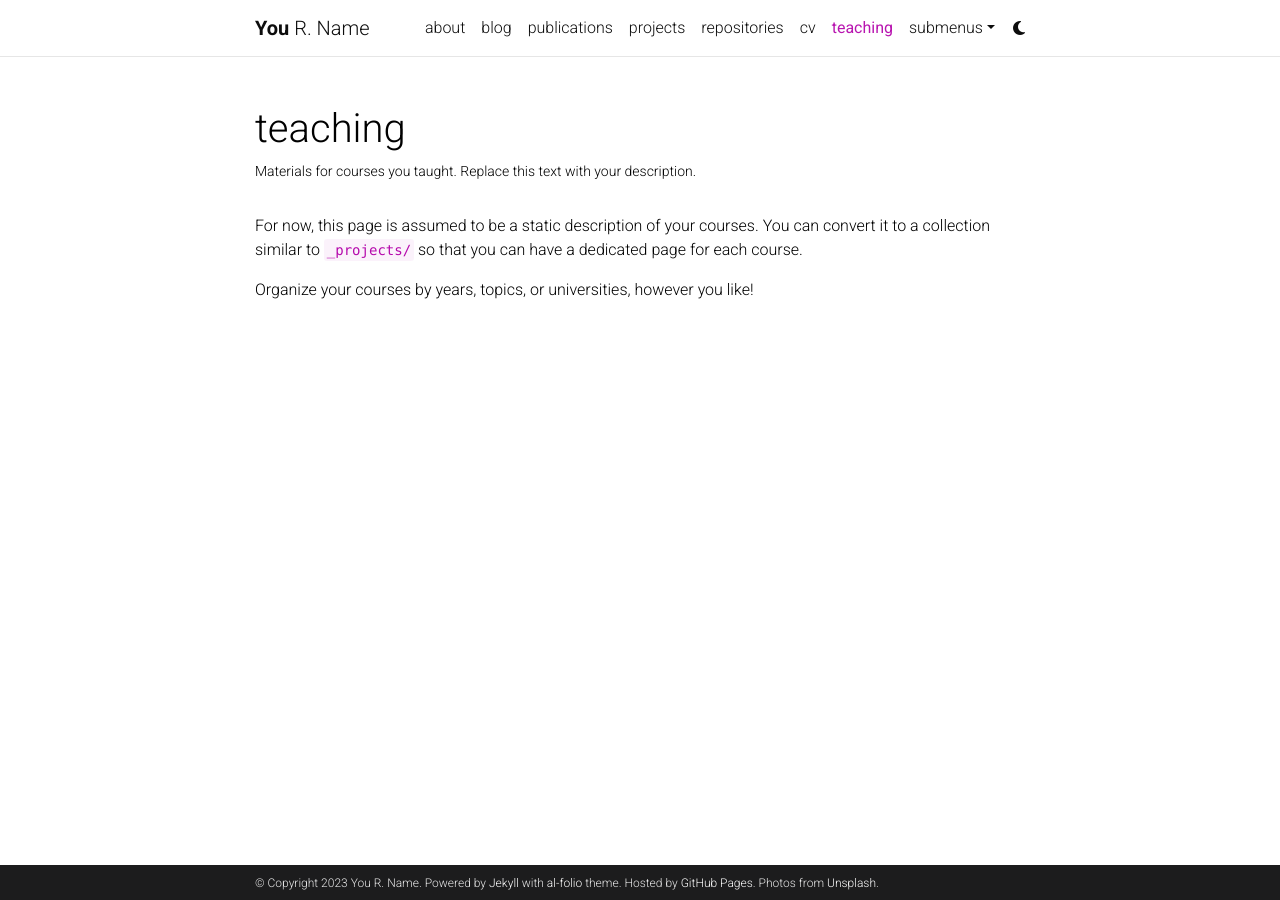
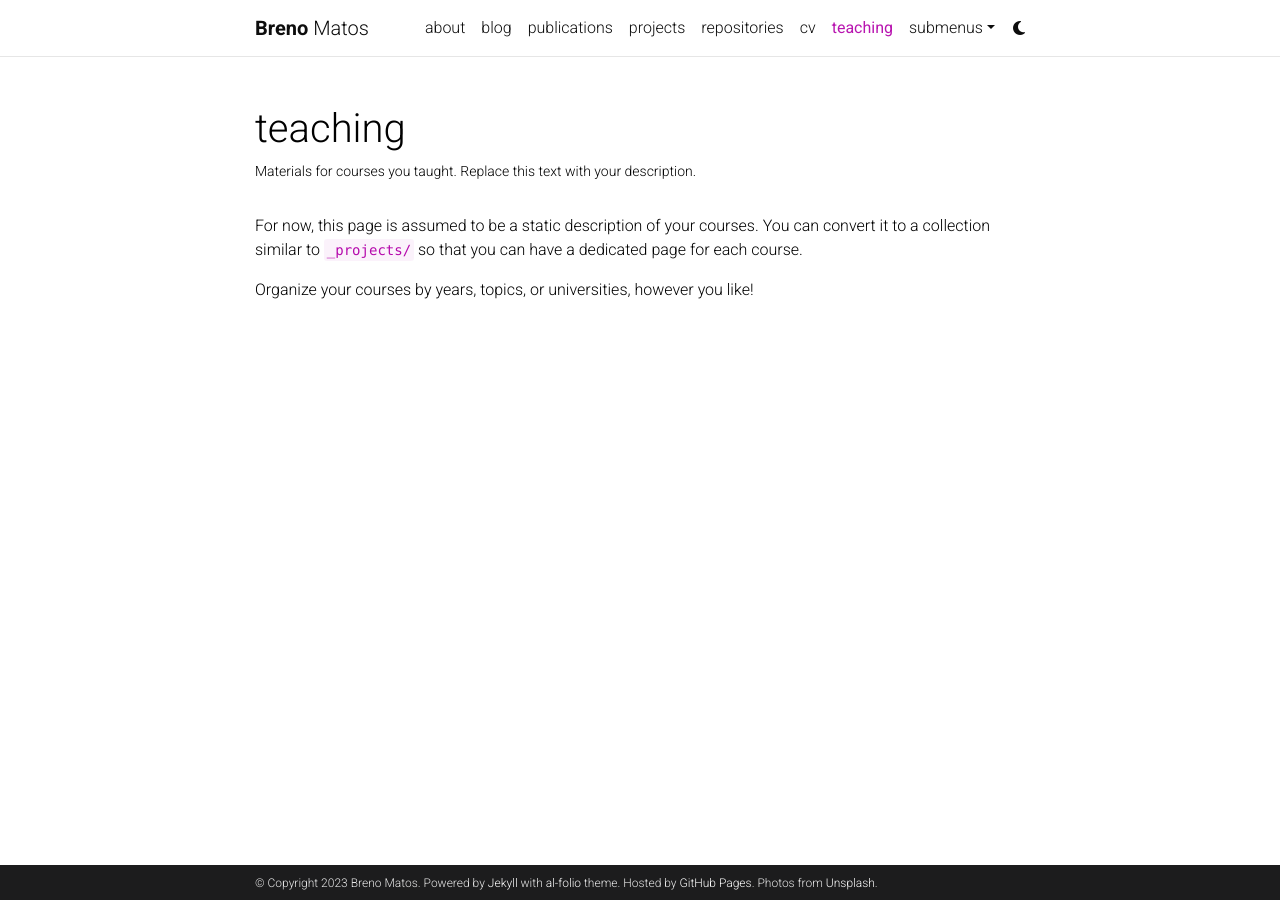
Before and after one commit to brenomatos/brenomatos.github.io, a Jekyll site: the page built from _pages/teaching.md, in a window 1280 px wide. Built offline with Jekyll 4.4.1, drawn with Linux system fonts in a browser that asks for light colours; comment, search, counter and statistics services are not loaded; a style sheet for code colours, icons or effects is not loaded.

Commit message:
minor updates

```diff
--- a/_config.yml
+++ b/_config.yml
@@ -3,10 +3,10 @@
 # -----------------------------------------------------------------------------
 
 title: blank # the website title (if blank, full name will be used instead)
-first_name: You
-middle_name: R.
-last_name: Name
-email: you@example.com
+first_name: Breno
+middle_name:
+last_name: Matos
+email: firsnamelastname@dcc.ufmg.br
 description: > # the ">" symbol means to ignore newlines until "footer_text:"
   A simple, whitespace theme for academics. Based on [*folio](https://github.com/bogoli/-folio) design.
 footer_text: >
```
Also changed, not shown: _pages/about.md (+10 -7 lines), 1 other file.
